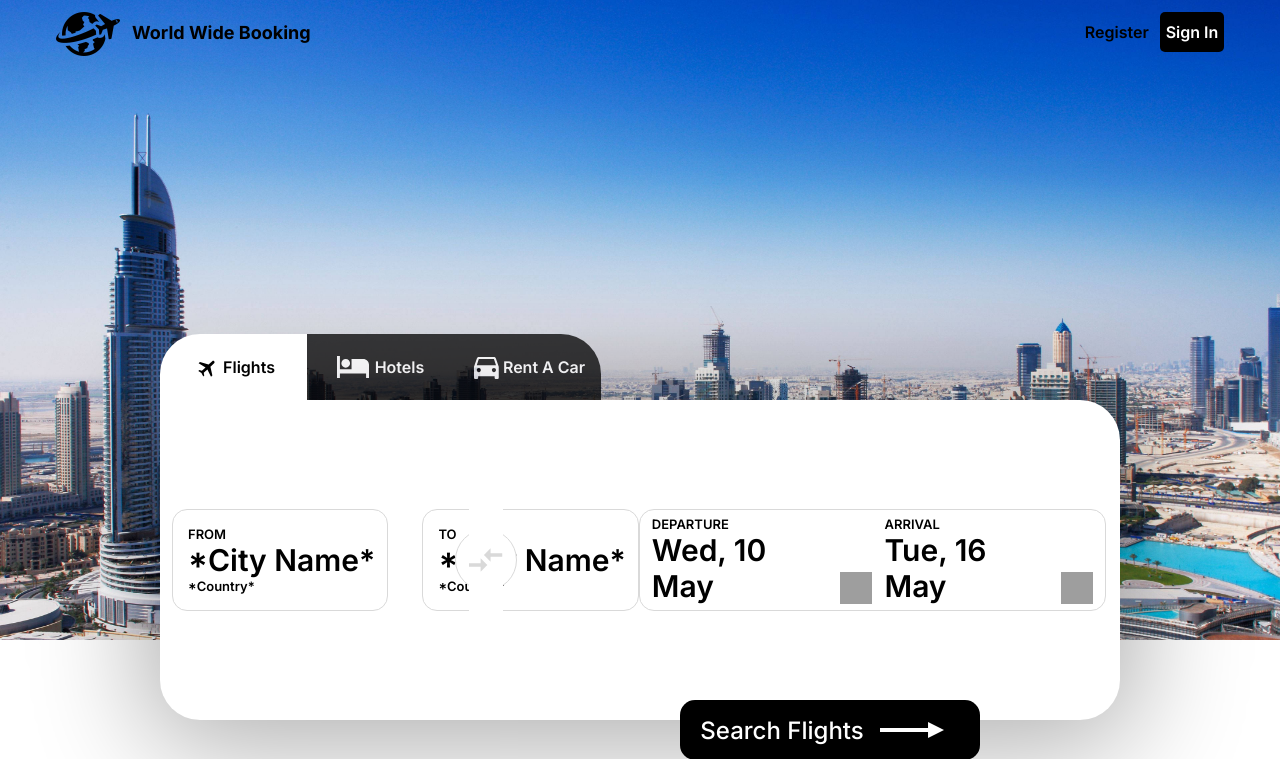
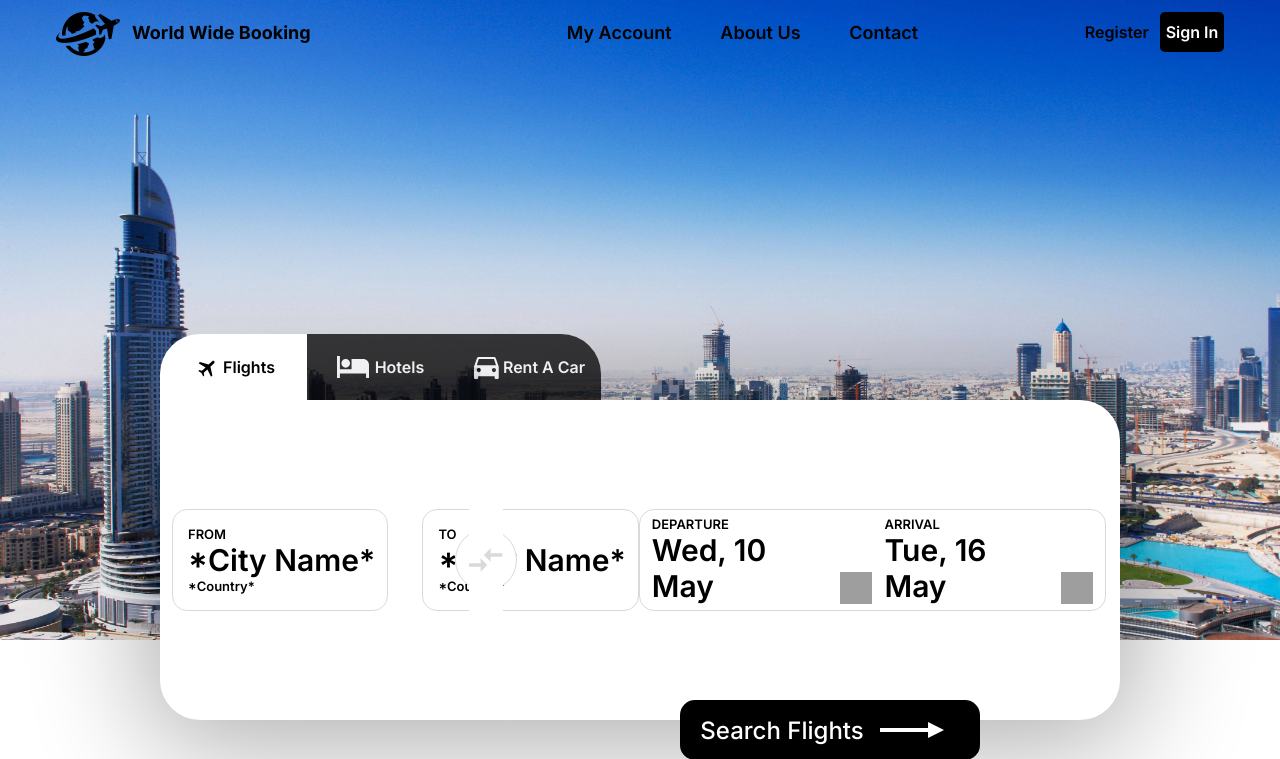
Before and after one commit to Selcuk024/webapp2, a PHP site: page / in a window 1280 px wide. Shown: the top 759 px of the page. Run offline with PHP 8.4, Linux system fonts and the light colour scheme; grey boxes are pictures that could not be loaded.

Commit message:
nav topics toe gevoegd

```diff
--- a/website/css/style.css
+++ b/website/css/style.css
@@ -18,6 +18,57 @@
     width: 5%;
     margin-left: 56px;
 }
+
+.nav-topics-container{
+    display: flex;
+    flex-direction: row;
+    justify-content: space-between;
+    margin-left: 20%;
+    background-color: #0000;
+    width: 400px;
+}
+
+/* Nav Topics */
+
+.my-account{
+    color: black;
+    font-weight: 600;
+    font-size: 18px;
+    position: relative;
+}
+.my-account:hover{
+    color: rgb(21, 21, 21);
+    font-size: 18px;
+    font-weight: 800;
+    position: relative;
+}
+
+.about-us{
+    color: black;
+    font-size: 18px;
+    font-weight: 600;
+    position: relative;
+}
+.about-us:hover{
+    color: rgb(21, 21, 21);
+    font-size: 18px;
+    font-weight: 800;
+    position: relative;
+}
+
+.contact{
+    color: black;
+    font-size: 18px;
+    font-weight: 600;
+    position: relative;
+}
+.contact:hover{
+    color: rgb(21, 21, 21);
+    font-size: 18px;
+    font-weight: 800;
+    position: relative;
+}
+
 h1{
     margin-left: 12px;
     font-size: 18px;
--- a/website/navbar-not-logged-in.php
+++ b/website/navbar-not-logged-in.php
@@ -1,8 +1,11 @@
 <div class="nav-container">
     <img src="media/booking-logo.png" class="nav-logo">
-    <h1 class="nav-text" >World Wide Booking</h1>
-
-
+    <h1 class="nav-text">World Wide Booking</h1>
+    <div class="nav-topics-container">
+        <a href="my-account.php" class="my-account">My Account</a>
+        <a href="about-us.php" class="about-us">About Us</a>
+        <a href="contact.php" class="contact">Contact<a>
+    </div>
     <a class="nav-login-button" href="login.php">Register</a>
     <a class="nav-signup-button" href="sign-up.php">Sign In</a>
 </div>
```
